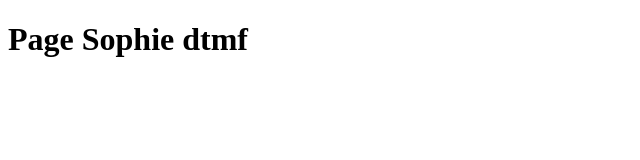
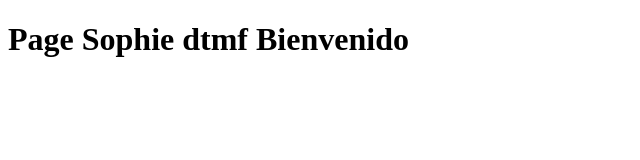
Before and after one commit to Franciscomarquez210993/qrs-dtmf, a plain HTML site: page index.html in a window 1280 px wide. Shown: the whole page, without its empty margins (0-640 px from the left). Drawn offline with Linux system fonts and the light colour scheme.

Commit message:
feat: se agrego la palabra bienvenido

```diff
--- a/index.html
+++ b/index.html
@@ -6,6 +6,6 @@
     <title>Page Sophie</title>
 </head>
 <body>
-    <h1>Page Sophie dtmf</h1>
+    <h1>Page Sophie dtmf Bienvenido</h1>
 </body>
 </html>
```
